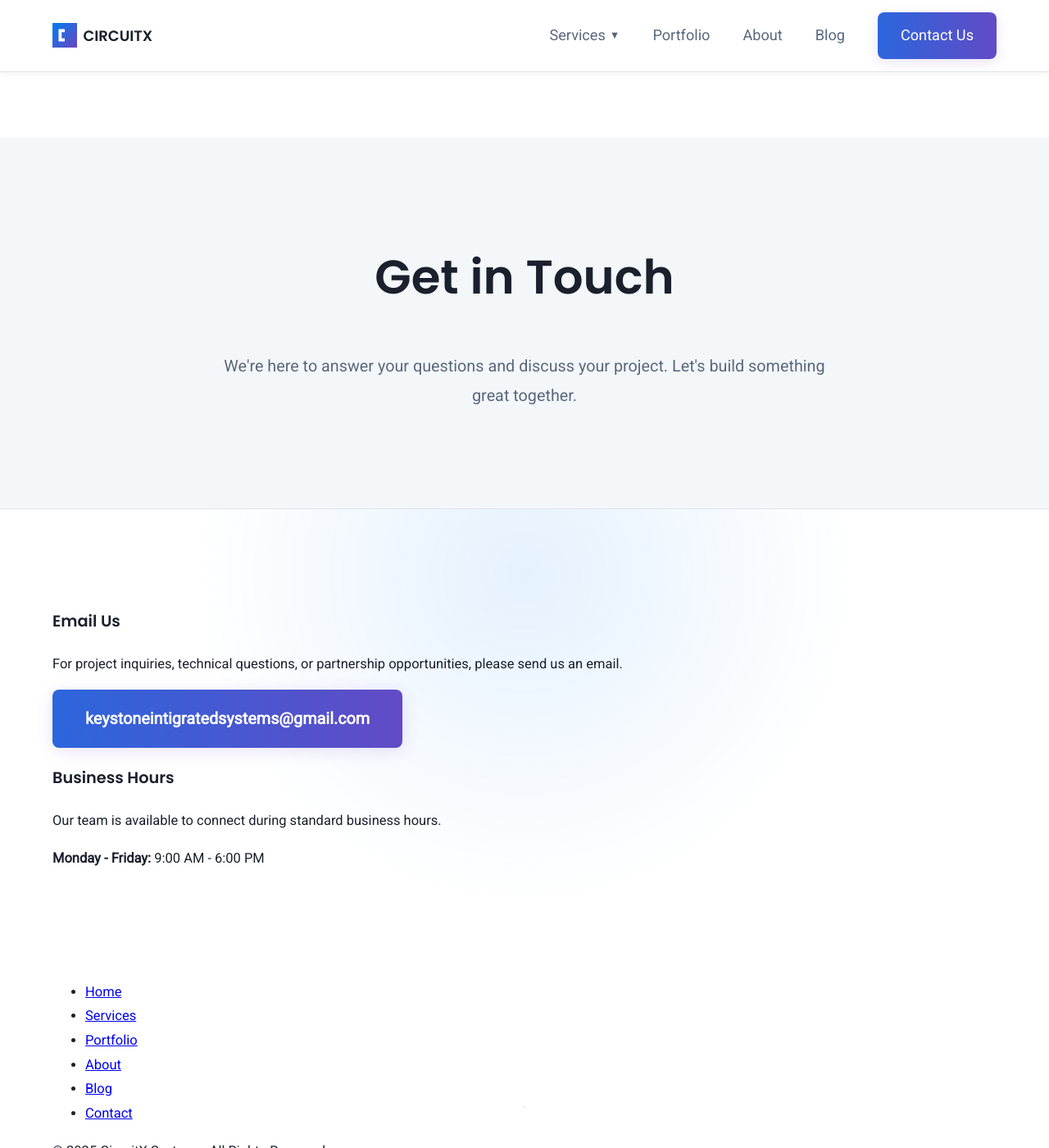
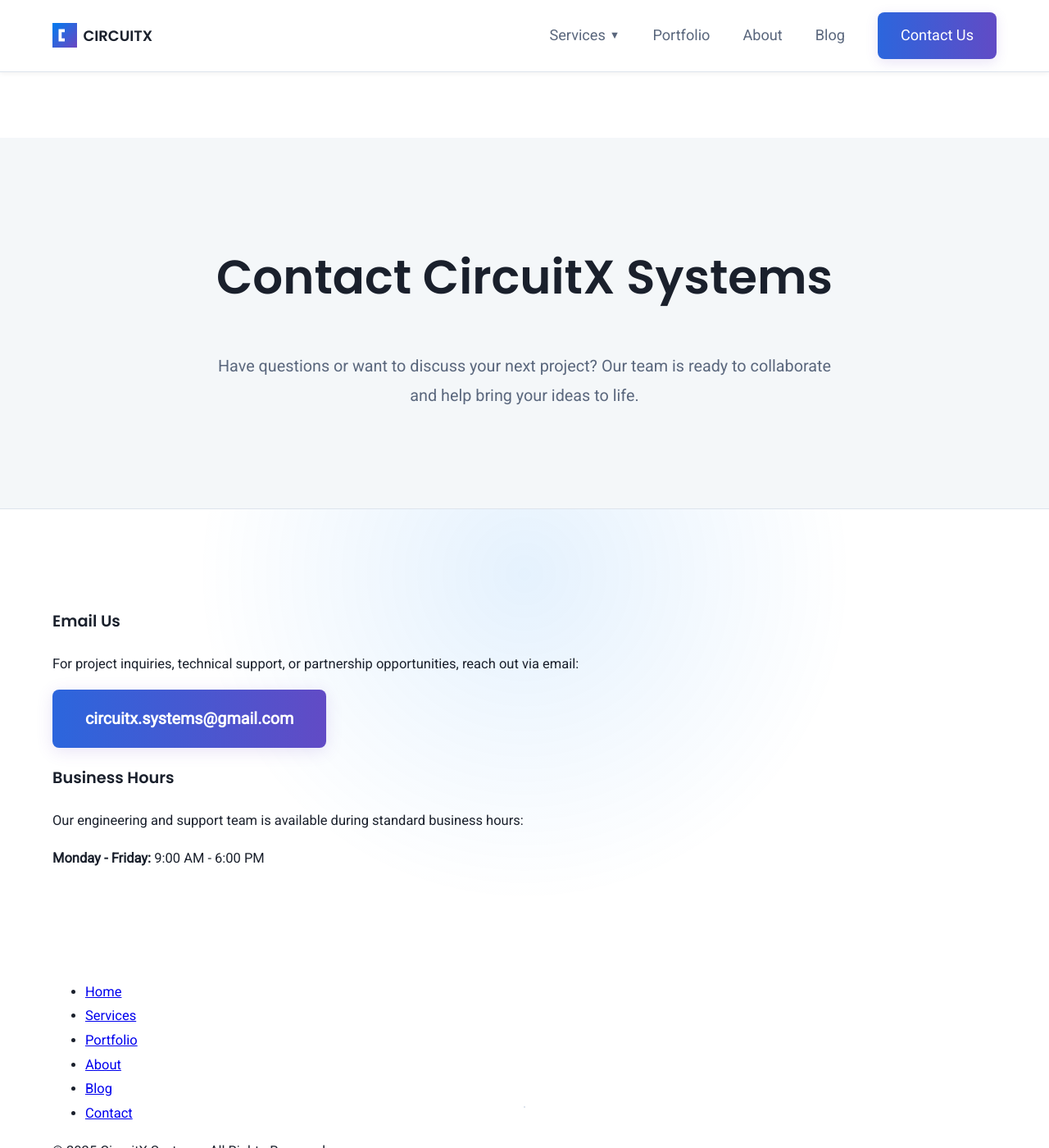
Before and after one commit to CircuitX-Systems/CircuitX-Systems.github.io, a Jekyll site: the page built from contact.html, in a window 1280 px wide and 1400 px high. Shown: the whole window at 82% size. Built offline with Jekyll 4.4.1, drawn with Linux system fonts in a browser that asks for light colours.

Commit message:
Update contact.html

```diff
--- a/contact.html
+++ b/contact.html
@@ -4,8 +4,8 @@ title: Contact Us
 ---
 <div class="page-header">
     <div class="container">
-        <h1>Get in Touch</h1>
-        <p class="hero-description">We're here to answer your questions and discuss your project. Let's build something great together.</p>
+        <h1>Contact CircuitX Systems</h1>
+        <p class="hero-description">Have questions or want to discuss your next project? Our team is ready to collaborate and help bring your ideas to life.</p>
     </div>
 </div>
 
@@ -14,12 +14,12 @@ title: Contact Us
         <div class="contact-grid">
             <div class="contact-card">
                 <h3>Email Us</h3>
-                <p>For project inquiries, technical questions, or partnership opportunities, please send us an email.</p>
-                <a href="mailto: keystoneintigratedsystems@gmail.com" class="button-primary">keystoneintigratedsystems@gmail.com</a>
+                <p>For project inquiries, technical support, or partnership opportunities, reach out via email:</p>
+                <a href="mailto:circuitx.systems@gmail.com" class="button-primary">circuitx.systems@gmail.com</a>
             </div>
             <div class="contact-card">
                 <h3>Business Hours</h3>
-                <p>Our team is available to connect during standard business hours.</p>
+                <p>Our engineering and support team is available during standard business hours:</p>
                 <p><strong>Monday - Friday:</strong> 9:00 AM - 6:00 PM</p>
             </div>
         </div>
```
